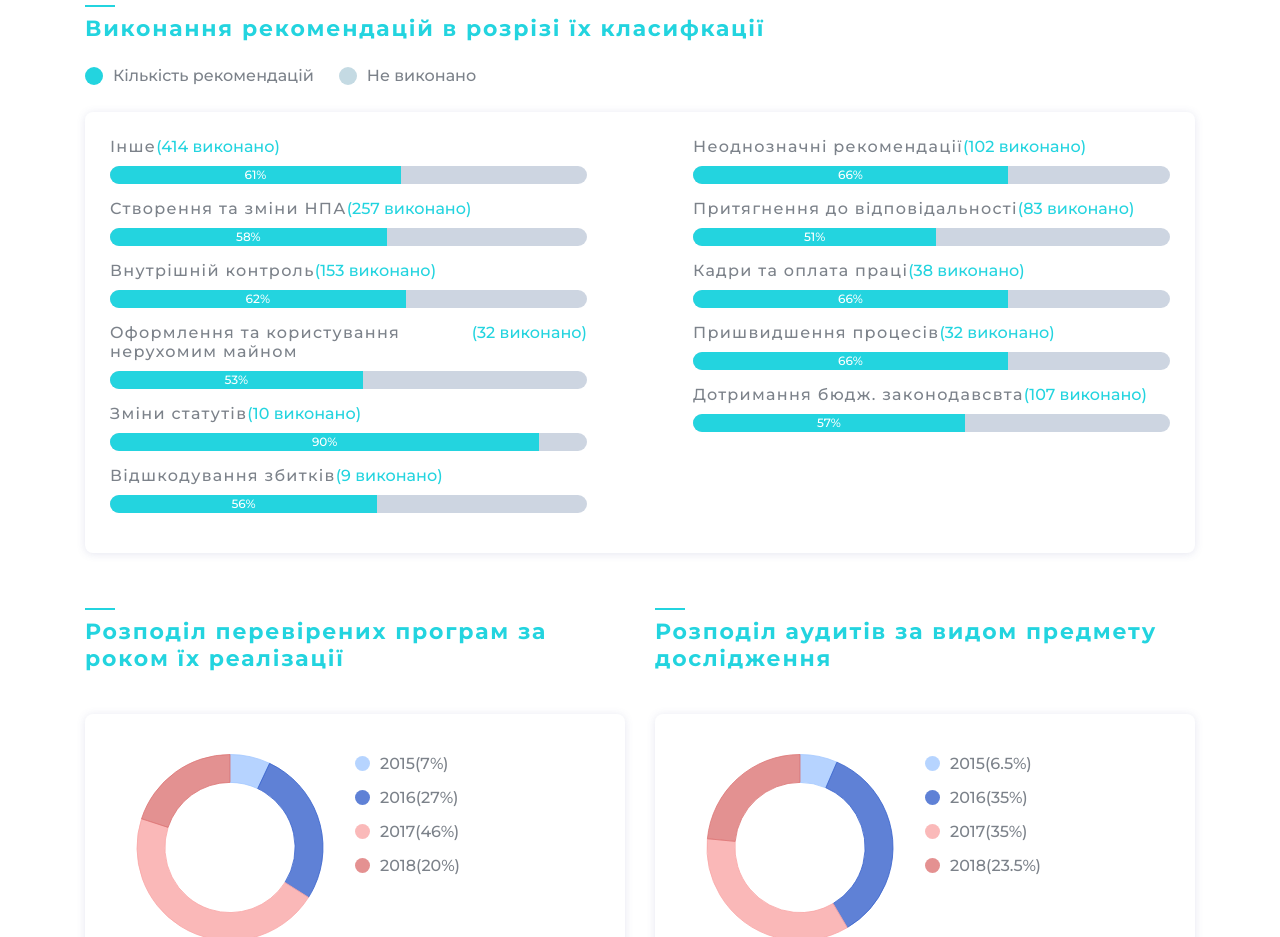
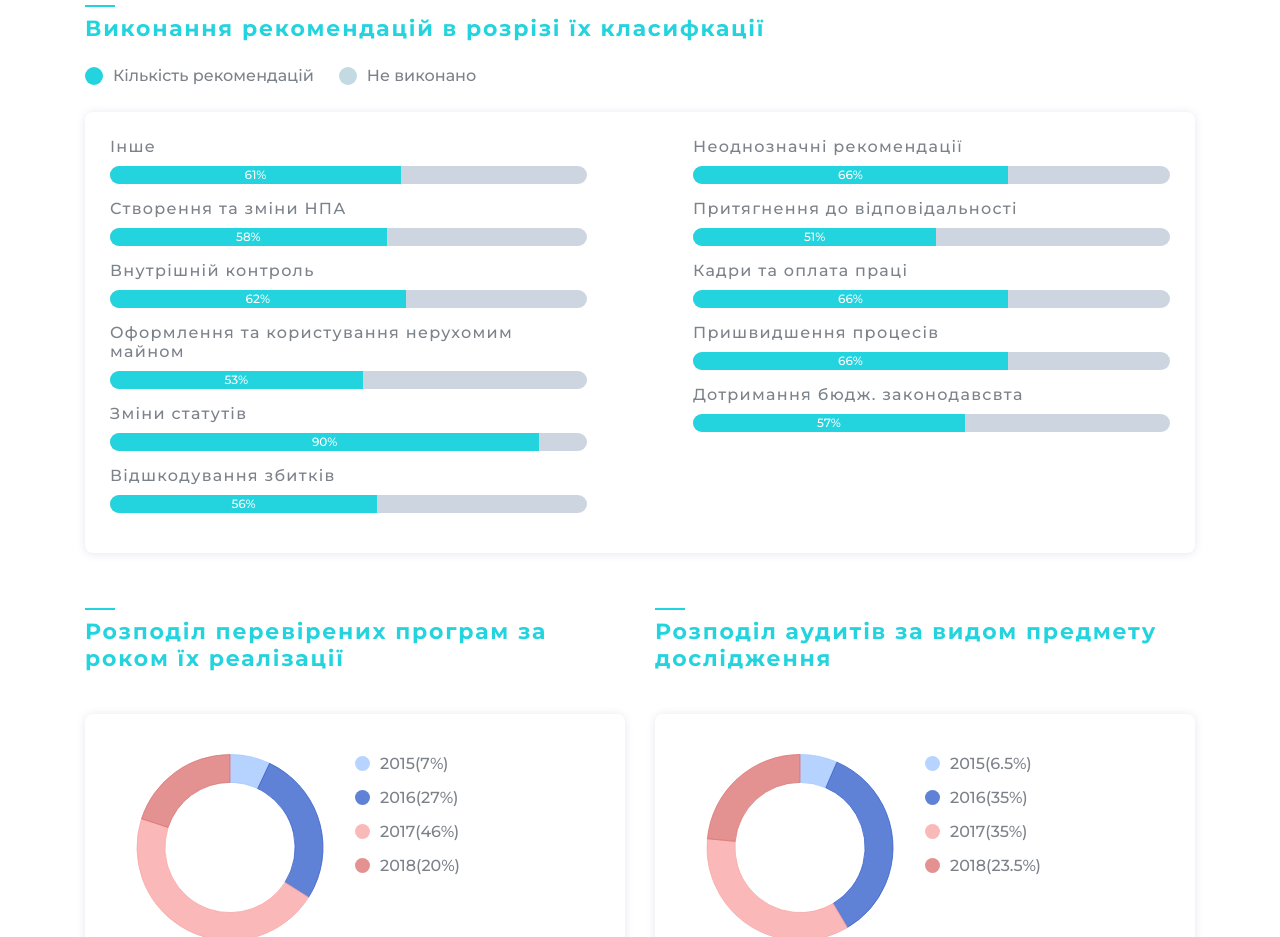
Before and after one commit to RZD7704/Palata, a website: page app/index.html in a window 1280 px wide. Shown: the part 4100-5037 px from the top of the page. Drawn offline with Linux system fonts and the light colour scheme.

Commit message:
Add last changes'

```diff
--- a/app/index.html
+++ b/app/index.html
@@ -3006,7 +3006,7 @@
 											<div class="bar-body__wgt" data-aos="zoom-in-up">
 												<div class="bar-body__wgt-head">
 													<p class="bar-body__wgt-name">Інше</p>
-													<p class="bar-body__wgt-txt bar-body__wgt-txt_theme_blue">(414 виконано)</p>
+													<p class="bar-body__wgt-txt bar-body__wgt-txt_theme_blue d-md-none">(414 виконано)</p>
 												</div>
 												<div class="bar-wrapper">
 													<div class="bar-body__wgt-line progress">
@@ -3024,7 +3024,7 @@
 												<div class="bar-body__wgt-head">
 													<p class="bar-body__wgt-name">Створення та зміни НПА
 													</p>
-													<p class="bar-body__wgt-txt bar-body__wgt-txt_theme_blue">(257 виконано)</p>
+													<p class="bar-body__wgt-txt bar-body__wgt-txt_theme_blue d-md-none">(257 виконано)</p>
 												</div>
 												<div class="bar-wrapper">
 													<div class="bar-body__wgt-line progress">
@@ -3042,7 +3042,7 @@
 												<div class="bar-body__wgt-head">
 													<p class="bar-body__wgt-name">Внутрішній контроль
 													</p>
-													<p class="bar-body__wgt-txt bar-body__wgt-txt_theme_blue">(153 виконано)</p>
+													<p class="bar-body__wgt-txt bar-body__wgt-txt_theme_blue d-md-none">(153 виконано)</p>
 												</div>
 												<div class="bar-wrapper">
 													<div class="bar-body__wgt-line progress">
@@ -3060,7 +3060,7 @@
 												<div class="bar-body__wgt-head">
 													<p class="bar-body__wgt-name">Оформлення та користування
 														нерухомим майном</p>
-													<p class="bar-body__wgt-txt bar-body__wgt-txt_theme_blue">(32 виконано)</p>
+													<p class="bar-body__wgt-txt bar-body__wgt-txt_theme_blue d-md-none">(32 виконано)</p>
 												</div>
 												<div class="bar-wrapper">
 													<div class="bar-body__wgt-line progress">
@@ -3077,7 +3077,7 @@
 											<div class="bar-body__wgt" data-aos="zoom-in-up">
 												<div class="bar-body__wgt-head">
 													<p class="bar-body__wgt-name">Зміни статутів</p>
-													<p class="bar-body__wgt-txt bar-body__wgt-txt_theme_blue">(10 виконано)</p>
+													<p class="bar-body__wgt-txt bar-body__wgt-txt_theme_blue d-md-none">(10 виконано)</p>
 												</div>
 												<div class="bar-wrapper">
 													<div class="bar-body__wgt-line progress">
@@ -3095,7 +3095,7 @@
 												<div class="bar-body__wgt-head">
 													<p class="bar-body__wgt-name">Відшкодування збитків
 													</p>
-													<p class="bar-body__wgt-txt bar-body__wgt-txt_theme_blue">(9 виконано)</p>
+													<p class="bar-body__wgt-txt bar-body__wgt-txt_theme_blue d-md-none">(9 виконано)</p>
 												</div>
 												<div class="bar-wrapper">
 													<div class="bar-body__wgt-line progress">
@@ -3115,7 +3115,7 @@
 												<div class="bar-body__wgt-head">
 													<p class="bar-body__wgt-name">Неоднозначні рекомендації
 													</p>
-													<p class="bar-body__wgt-txt bar-body__wgt-txt_theme_blue">(102 виконано)</p>
+													<p class="bar-body__wgt-txt bar-body__wgt-txt_theme_blue d-md-none">(102 виконано)</p>
 												</div>
 												<div class="bar-wrapper">
 													<div class="bar-body__wgt-line progress">
@@ -3133,7 +3133,7 @@
 												<div class="bar-body__wgt-head">
 													<p class="bar-body__wgt-name">Притягнення до відповідальності
 													</p>
-													<p class="bar-body__wgt-txt bar-body__wgt-txt_theme_blue">(83 виконано)</p>
+													<p class="bar-body__wgt-txt bar-body__wgt-txt_theme_blue d-md-none">(83 виконано)</p>
 												</div>
 												<div class="bar-wrapper">
 													<div class="bar-body__wgt-line progress">
@@ -3151,7 +3151,7 @@
 												<div class="bar-body__wgt-head">
 													<p class="bar-body__wgt-name">Кадри та оплата праці
 													</p>
-													<p class="bar-body__wgt-txt bar-body__wgt-txt_theme_blue">(38 виконано)</p>
+													<p class="bar-body__wgt-txt bar-body__wgt-txt_theme_blue d-md-none">(38 виконано)</p>
 												</div>
 												<div class="bar-wrapper">
 													<div class="bar-body__wgt-line progress">
@@ -3169,7 +3169,7 @@
 												<div class="bar-body__wgt-head">
 													<p class="bar-body__wgt-name">Пришвидшення процесів
 													</p>
-													<p class="bar-body__wgt-txt bar-body__wgt-txt_theme_blue">(32 виконано)</p>
+													<p class="bar-body__wgt-txt bar-body__wgt-txt_theme_blue d-md-none">(32 виконано)</p>
 												</div>
 												<div class="bar-wrapper">
 													<div class="bar-body__wgt-line progress">
@@ -3187,7 +3187,7 @@
 												<div class="bar-body__wgt-head">
 													<p class="bar-body__wgt-name">Дотримання бюдж. законодавсвта
 													</p>
-													<p class="bar-body__wgt-txt bar-body__wgt-txt_theme_blue">(107 виконано)</p>
+													<p class="bar-body__wgt-txt bar-body__wgt-txt_theme_blue d-md-none">(107 виконано)</p>
 												</div>
 												<div class="bar-wrapper">
 													<div class="bar-body__wgt-line progress">
--- a/app/js/main.js
+++ b/app/js/main.js
@@ -251,6 +251,19 @@ function addDoughnutChart(selector, dataArr, labelsArr, color) {
             cutoutPercentage: 70,
             legend: {
                 display: false
+            },
+            tooltips: {
+                callbacks: {
+                  label: function(tooltipItem, data) {
+                    return '';
+                  },
+                  afterLabel: function(tooltipItem, data) {
+                    var dataset = data['datasets'][0];
+                    var percent = data['datasets'][0]['data'][tooltipItem['index']];
+                    return data['labels'][tooltipItem['index']] + ': ' + percent + '%';
+                  }
+                },
+                displayColors: false
             }
         }
     });
```
